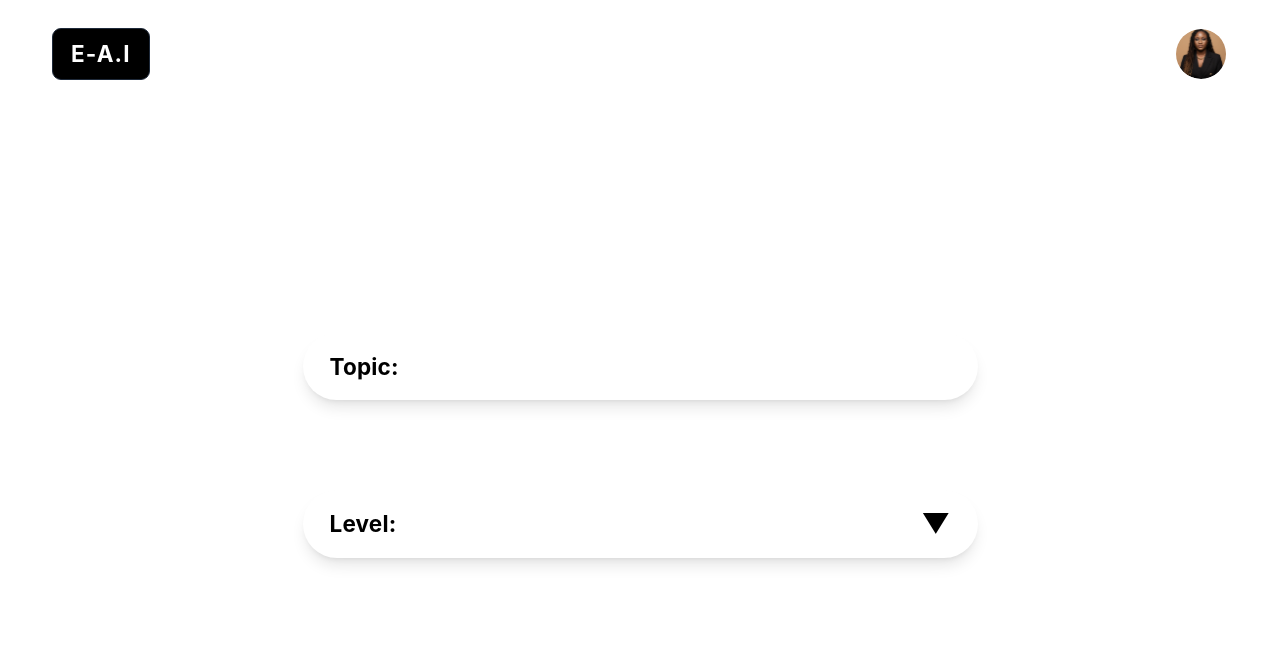
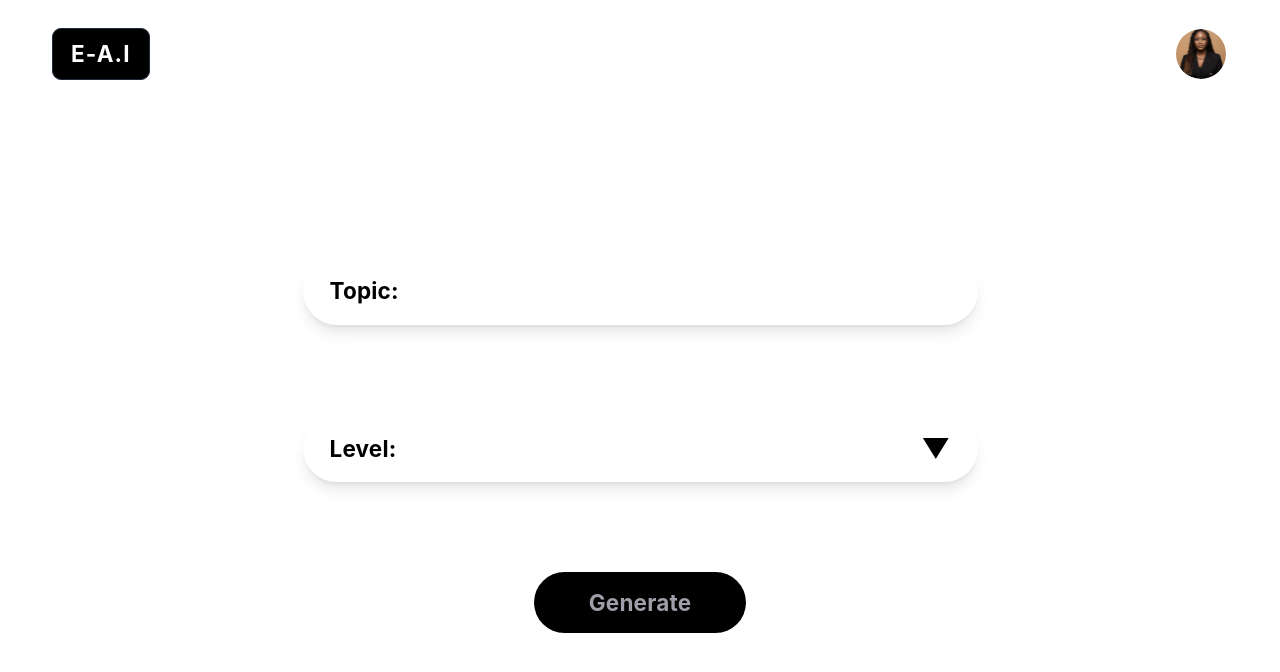
Before and after one commit to Phawaaaz/Etech, a React (Vite) app: page /select-topic in a window 1280 px wide. Shown: the top 672 px of the page. Built offline with nearby package versions, Linux system fonts and the light colour scheme.

Commit message:
Modified TopicSelectionView: Added topic with its level generation button

```diff
--- a/src/TopicSelectionView.jsx
+++ b/src/TopicSelectionView.jsx
@@ -14,7 +14,7 @@ export default function TopicSelectionView() {
           className="w-full bg-transparent text-xl font-medium focus:outline-none"
         />
       </div>
-      <div className="w-full bg-white text-black px-6 py-4 rounded-full flex items-center relative shadow-lg">
+      <div className="w-full bg-white text-black px-6 py-4 rounded-full flex items-center relative shadow-lg mb-20">
         <label className="text-xl font-bold mr-3 select-none">Level:</label>
         <select
           value={level}
@@ -30,6 +30,19 @@ export default function TopicSelectionView() {
           &#9660;
         </div>
       </div>
+
+      <button
+        type="submit"
+        disabled={!topic.trim() || !level}
+        className={`px-12 py-3 rounded-full font-bold text-xl border border-transparent transition-all duration-300
+            ${
+              !topic.trim() || !level
+                ? "bg-black text-zinc-400 cursor-not-allowed"
+                : "bg-black text-white hover:bg-zinc-900 shadow-[0_5px_15px_rgba(0,0,0,0.1)] hover:scale-105 cursor-pointer"
+            }`}
+      >
+        Generate
+      </button>
     </form>
   );
 }
```
